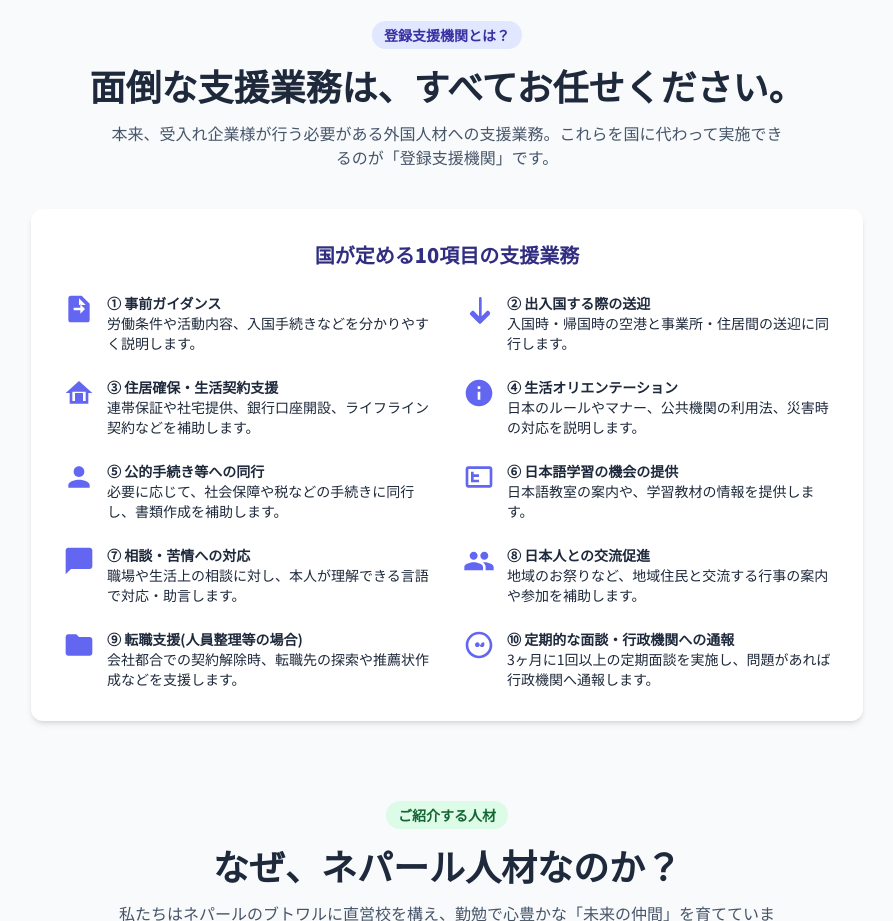
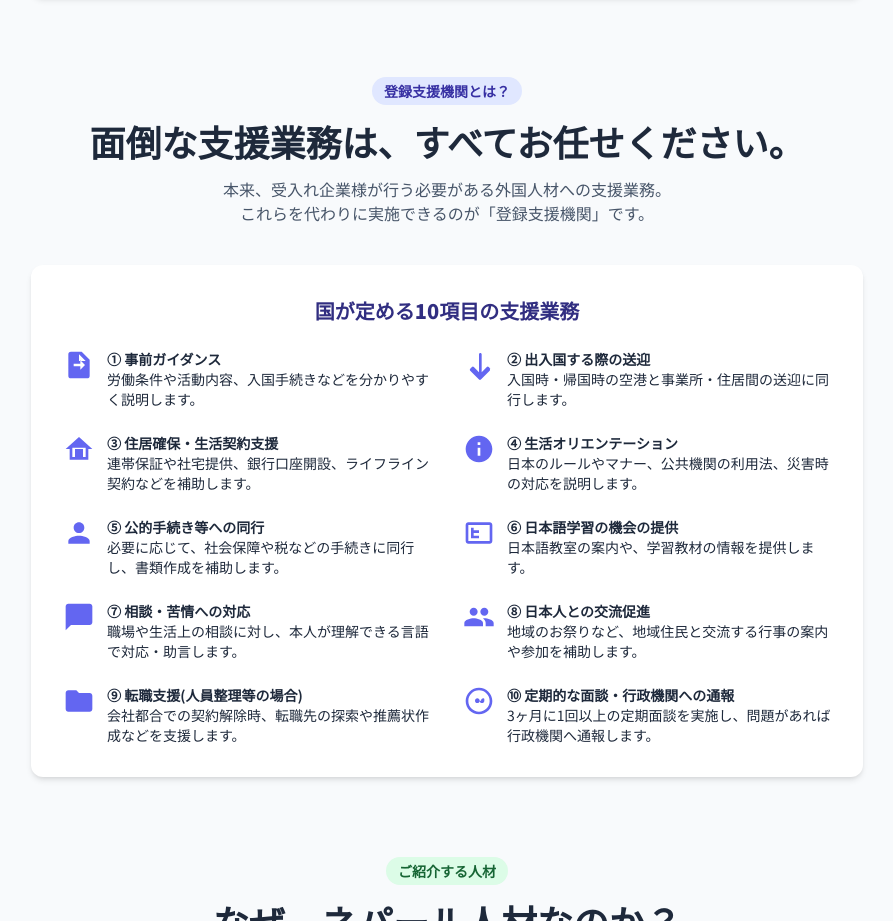
Before and after one commit to customergroupinc/tokuteiginou, a plain HTML site: page index.html in a window 1280 px wide. Shown: the part 1811-2732 px from the top of the page, without its empty margins (193-1086 px from the left). Drawn offline with nearby package versions, Linux system fonts and the light colour scheme.

Commit message:
Update index.html

```diff
--- a/index.html
+++ b/index.html
@@ -89,7 +89,7 @@
                 </div>
             </div>
             <div class="mt-12 text-center p-6 bg-sky-100 border-l-4 border-sky-500 rounded-r-lg">
-                <p class="font-bold text-sky-800 text-xl">その課題、即戦力となる<span class="text-amber-600 text-2xl">「特定技能」</span>人材が解決します！</p>
+                <p class="font-bold text-sky-800 text-xl">その課題、即戦力となる<br><span class="text-amber-600 text-2xl">「特定技能」<br></span>人材が解決します！</p>
             </div>
         </section>
 
@@ -142,7 +142,7 @@
             <div class="text-center">
                 <div class="inline-block bg-indigo-100 text-indigo-800 text-sm font-bold px-3 py-1 rounded-full mb-4">登録支援機関とは？</div>
                 <h2 class="font-headline text-2xl md:text-4xl">面倒な支援業務は、すべてお任せください。</h2>
-                <p class="mt-4 text-slate-600 max-w-2xl mx-auto">本来、受入れ企業様が行う必要がある外国人材への支援業務。これらを国に代わって実施できるのが「登録支援機関」です。</p>
+                <p class="mt-4 text-slate-600 max-w-2xl mx-auto">本来、受入れ企業様が行う必要がある外国人材への支援業務。<br>これらを代わりに実施できるのが「登録支援機関」です。</p>
             </div>
             <div class="mt-10 p-8 bg-white rounded-xl shadow-md">
                  <h3 class="font-headline text-xl text-center text-indigo-900 mb-6">国が定める10項目の支援業務</h3>
```
